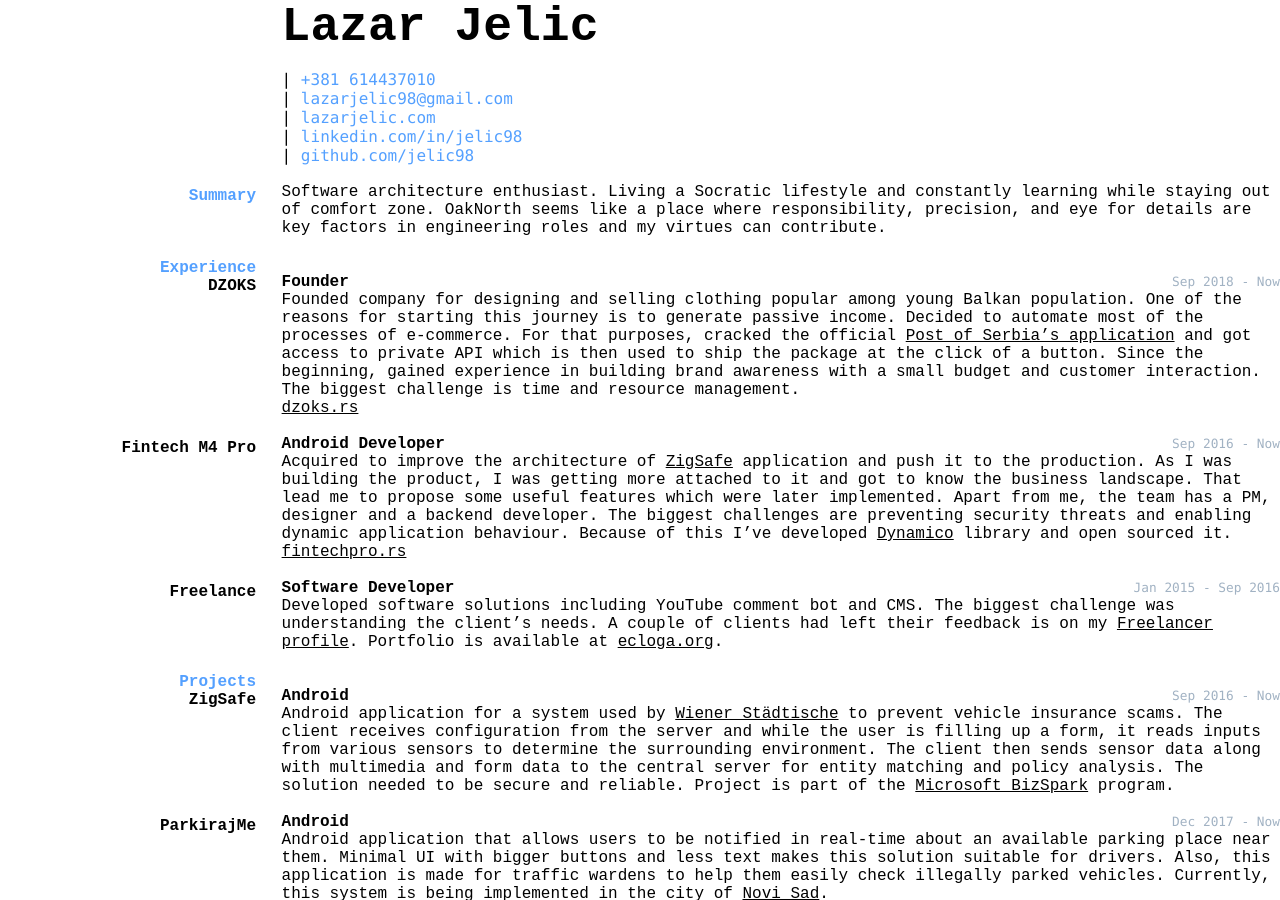
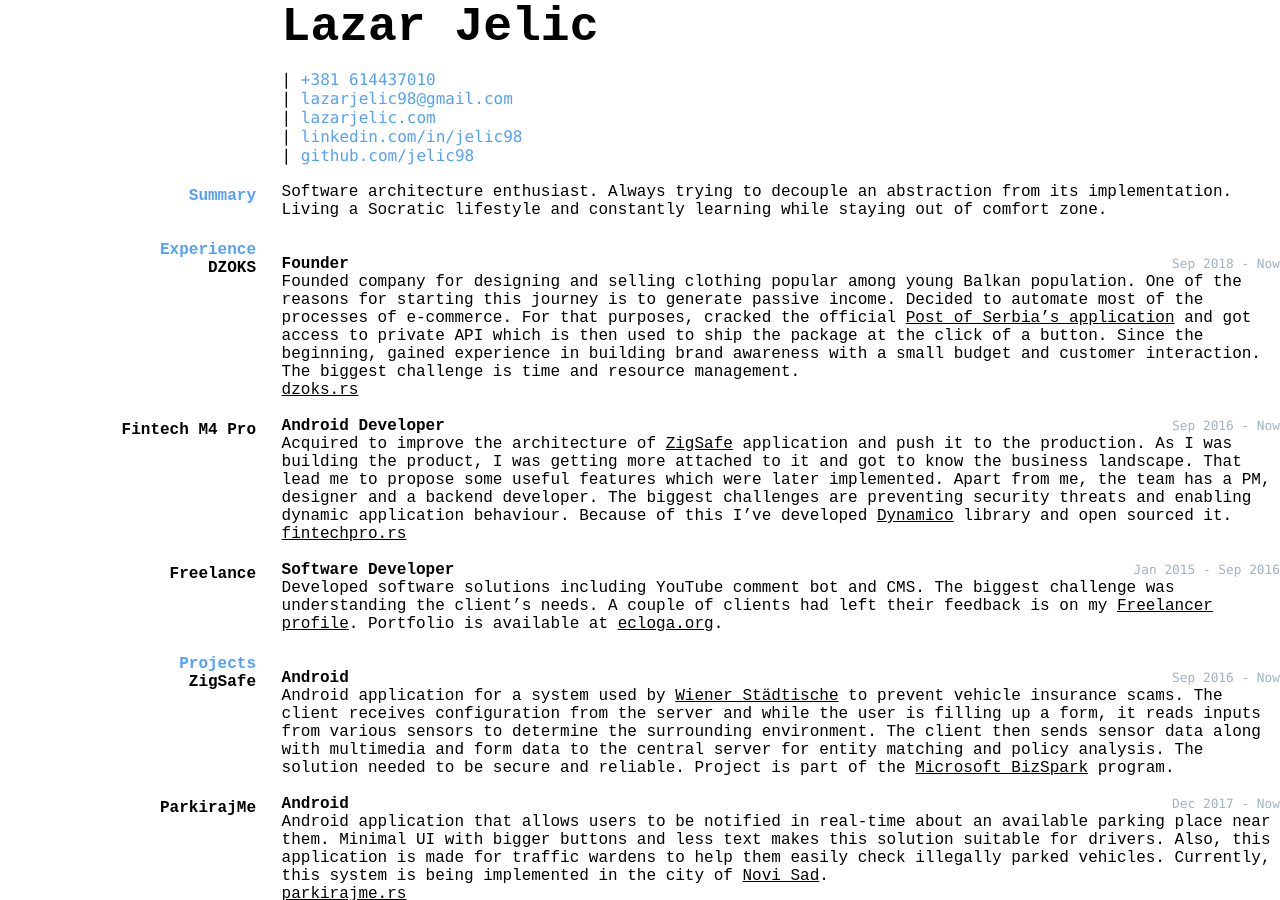
Before and after one commit to jelic98/cv, a Jekyll site: the page built from index.md, in a window 1280 px wide and 900 px high. Built offline with Jekyll 4.4.1, drawn with Linux system fonts in a browser that asks for light colours; our own code applies the rules of GitHub Pages for plain Markdown files.

Commit message:
Changed summary

```diff
--- a/index.md
+++ b/index.md
@@ -19,8 +19,8 @@ layout: cv
 
 ## Summary
 Software architecture enthusiast.
+Always trying to decouple an abstraction from its implementation.
 Living a Socratic lifestyle and constantly learning while staying out of comfort zone.
-OakNorth seems like a place where responsibility, precision, and eye for details are key factors in engineering roles and my virtues can contribute.
 
 ## Experience
 
```
